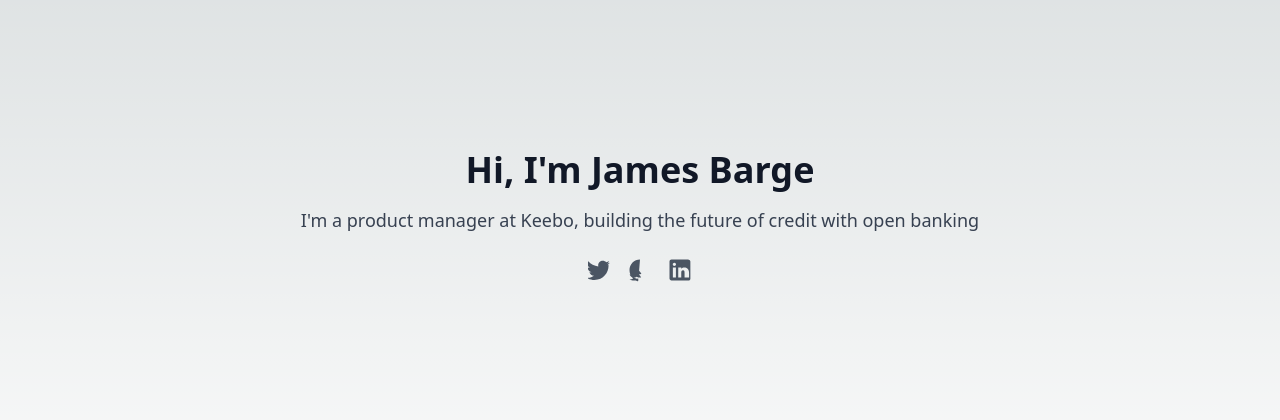
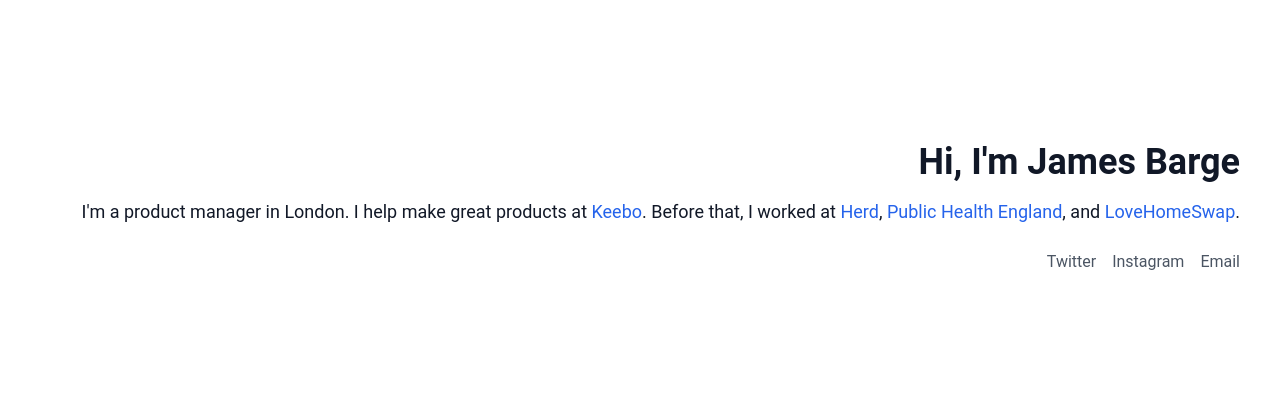
Before and after one commit to jamesbarge/mywebsite, a Next.js app: page / in a window 1280 px wide. Shown: the part 184-604 px from the top of the page. Built offline with nearby package versions, Linux system fonts and the light colour scheme.

Commit message:
redesign

```diff
--- a/src/pages/index.tsx
+++ b/src/pages/index.tsx
@@ -2,59 +2,54 @@
 
 const Home = () => {
   return (
-    <div className="flex flex-col items-center justify-center h-screen">
-      <h1 className="text-4xl font-bold text-gray-900 mb-4">
-        Hi, I&apos;m James Barge
-      </h1>
-      <p className="text-gray-700 text-lg mb-6">
-        I&apos;m a product manager at Keebo, building the future of credit with open banking
+    <div
+      className="flex flex-col items-end justify-center h-screen px-10 bg-white text-gray-900"
+      style={{ fontFamily: 'Roboto, sans-serif' }}
+    >
+      <h1 className="text-4xl font-bold mb-4">Hi, I'm James Barge</h1>
+      <p className="text-lg mb-6">
+        I'm a product manager in London. I help make great products at{' '}
+        <a href="#" className="text-blue-600 hover:text-blue-800">
+          Keebo
+        </a>
+        . Before that, I worked at{' '}
+        <a href="#" className="text-blue-600 hover:text-blue-800">
+          Herd
+        </a>
+        ,{' '}
+        <a href="#" className="text-blue-600 hover:text-blue-800">
+          Public Health England
+        </a>
+        , and{' '}
+        <a href="#" className="text-blue-600 hover:text-blue-800">
+          LoveHomeSwap
+        </a>
+        .
       </p>
-      <div className="flex space-x-4">
+      <div className="flex space-x-4 mb-4">
         <a
           href="https://twitter.com/jamesbrge"
           target="_blank"
           rel="noopener noreferrer"
           className="text-gray-600 hover:text-gray-800"
         >
-          <svg
-            className="h-6 w-6 fill-current"
-            viewBox="0 0 512 512"
-            xmlns="http://www.w3.org/2000/svg"
-          >
-            <path d="M437.9 151.9c.3 4.6.3 9.2.3 13.8 0 140.7-107.1 302.7-302.7 302.7-60.2 0-116.1-17.4-163.3-47.4 8.4 1 16.8 1.6 25.3 1.6 49 0 94.1-16.7 130-44.8-46.1-.8-84.9-31.2-98.2-72.8 6.4 1 12.8 1.6 19.5 1.6 9.5 0 18.9-1.3 27.9-3.7-48.5-9.7-84.9-52.5-84.9-103.8v-1.3c14.2 7.9 30.3 12.7 47.4 13.3-28.2-18.8-46.8-50.8-46.8-87.1 0-19.1 5.1-36.8 14-52.2 50.8 62.4 127.1 103.4 213.3 107.6-1.6-7.4-2.6-15-2.6-22.7 0-54.8 44.4-99.2 99.2-99.2 28.5 0 54.2 12 72.1 31.2 22.7-4.3 44.1-12.8 63.3-24.3-7.4 23.1-23.1 42.5-43.8 54.8 20.2-2.6 39.5-7.9 57.6-15.6-13.3 19.5-29.5 36.2-48.5 49.6z" />
-          </svg>
+          Twitter
         </a>
         <a
-          href="https://github.com/jamesbarge"
+          href="https://instagram.com/ivlicense"
           target="_blank"
           rel="noopener noreferrer"
           className="text-gray-600 hover:text-gray-800"
         >
-          <svg
-            className="h-6 w-6 fill-current"
-            viewBox="0 0 512 512"
-            xmlns="http://www.w3.org/2000/svg"
-            >
-            <path
-                     d="M256 32C132.3 32 32 132.3 32 256c0 110.5 71.4 204.4 170.4 237.7 12.5 2.3 17.1-5.4 17.1-12.1v-42.1c-69.2 15-83.7-34.8-89.1-66.7-3-17.8-10.8-56.7 23.2-70.8-8-22.4-4-53.1 16.4-68.2-14.3-4.1-29.3-6.8-44.3-8-19.1-1.3-61.7 9.1-61.7 76.8 0 17.2 5.4 33.1 16.1 47-14.9 1.9-30.3 2.5-45.5 1.2 13.5 41.7 47.5 68.7 90.9 73.5-21.1 18.5-48.3 27.5-75.5 27.5-6 0-12 .4-17.9 1.1 26.9 17.7 58.8 27.7 92.9 27.7 34.3 0 66.3-10.1 93.7-27.8-6.7-.9-13.7-1.4-20.7-1.4-28.4 0-56.4-9.4-79.9-26.9 24.4-4.7 47.3-13.7 68-26.3 18.9 11.9 41 19.1 64.9 19.1 9.9 0 19.7-.9 29.4-2.6-11.4-24-28.2-45-50-61.8 19.7-2.3 38.3-7.3 55.7-14.9-13.1-25.1-29.7-47.2-49.2-65.3z"
-                   />
-            </svg>
+          Instagram
         </a>
         <a
-                   href="https://linkedin.com/in/jamesbarge"
+          href="mailto:jdwbarge@gmail.com"
           target="_blank"
           rel="noopener noreferrer"
           className="text-gray-600 hover:text-gray-800"
         >
-            <svg
-                     className="h-6 w-6 fill-current"
-                     viewBox="0 0 512 512"
-                     xmlns="http://www.w3.org/2000/svg"
-                   >
-            <path
-            d="M437.9 32H74.1C52.3 32 32 52.3 32 74.1v363.8C32 459.7 52.3 480 74.1 480h363.8c21.8 0 39.4-17.7 39.4-39.4V74.1c0-21.8-17.7-39.4-39.4-39.4zM168.5 416h-64.6V202h64.6v214zm-32.3-246.9c-19 0-34.4-15.4-34.4-34.4 0-19 15.4-34.4 34.4-34.4 19 0 34.4 15.4 34.4 34.4 0 19-15.4 34.4-34.4 34.4h-.1zm281.5 246.9h-64.6v-98.5c0-23.5-.4-53.7-32.6-53.7-32.6 0-37.6 25.4-37.6 51.6v100.6h-64.5V202h64.5v27.4c15.3-23.4 41.8-28.7 63.3-28.7 57.9 0 103.1 37.9 103.1 109.5v103.8z"
-            />
-            </svg>
+          Email
         </a>
       </div>
     </div>
```
Lines whose indentation alone changed are shown as unchanged.
